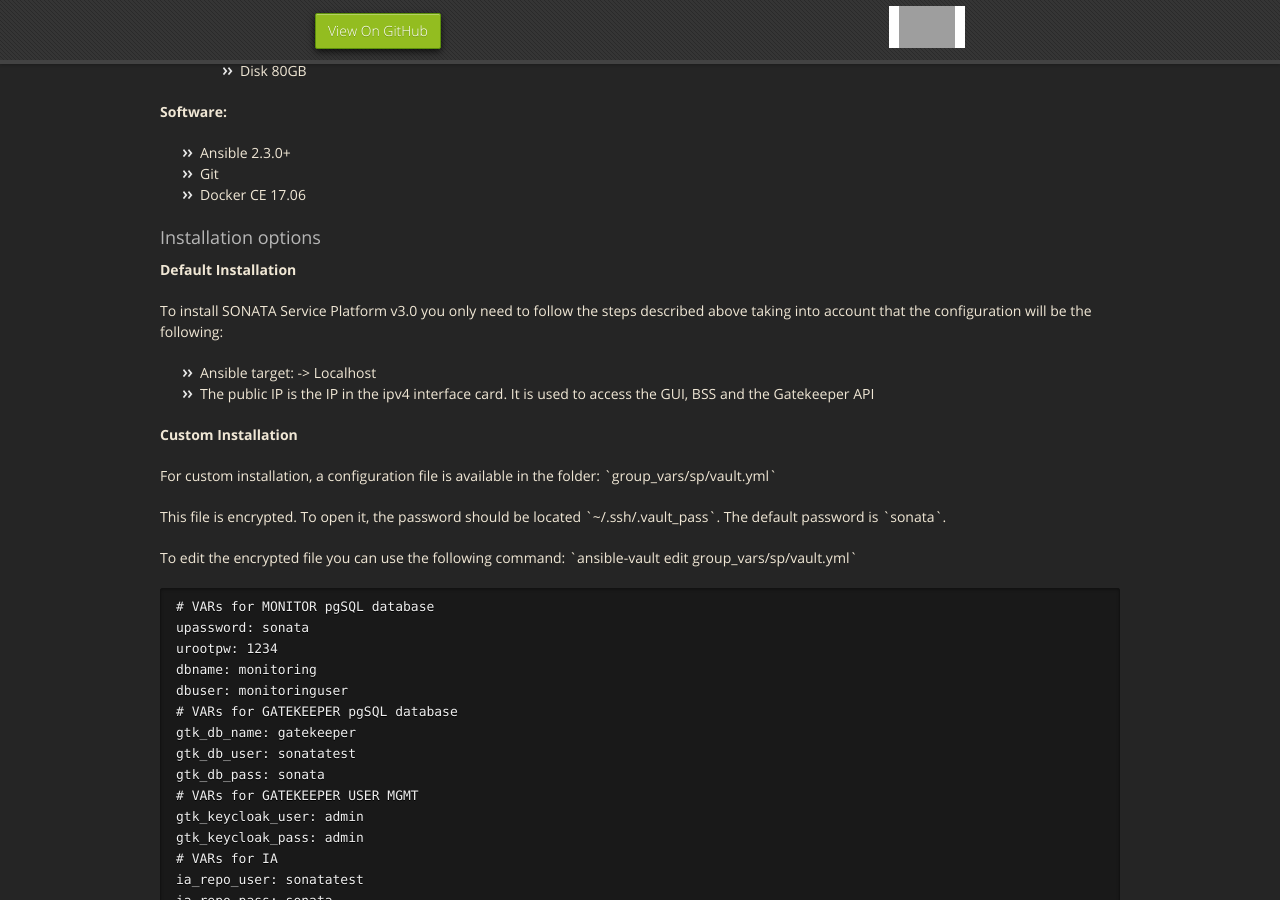
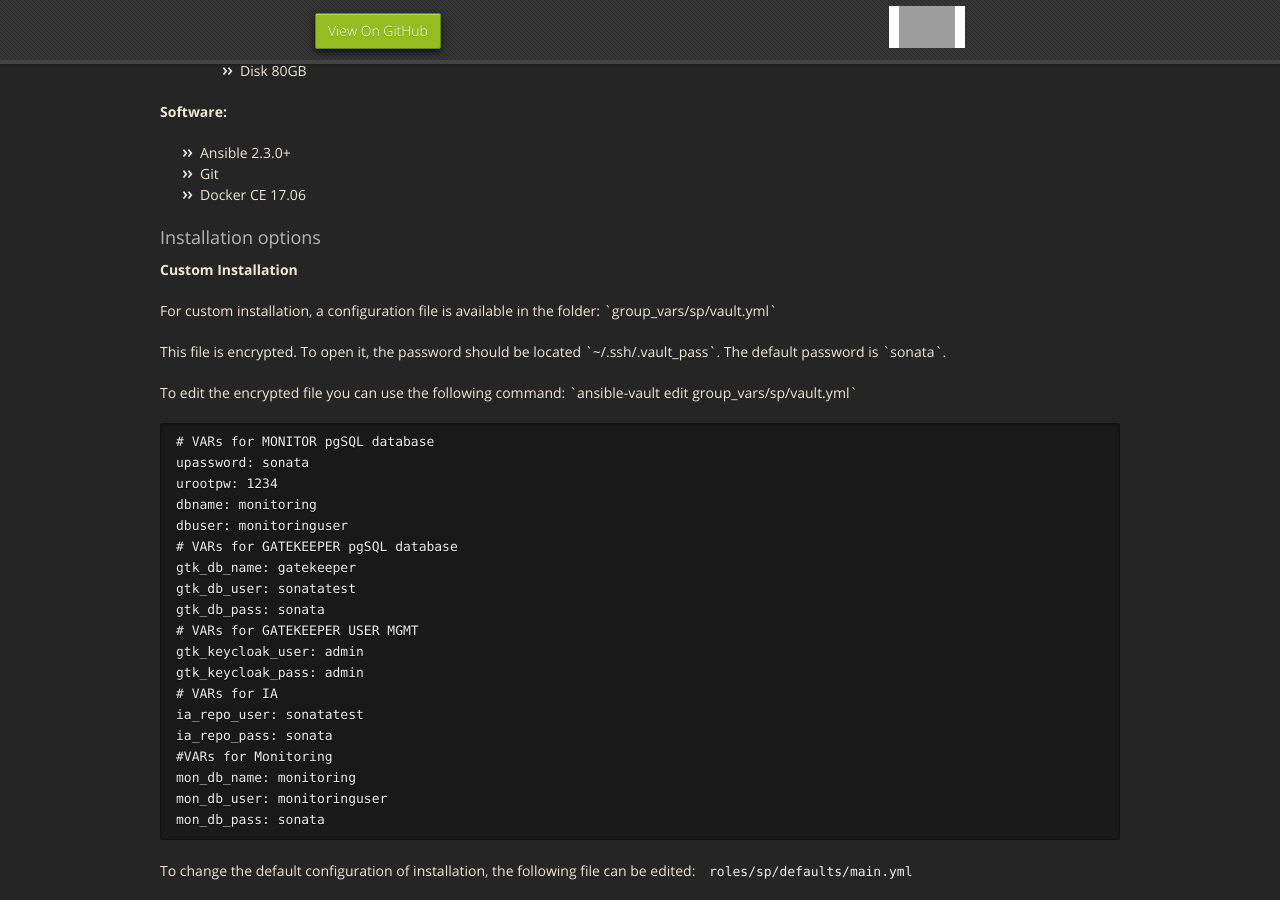
Before and after one commit to sonata-nfv/sonata-nfv.github.io, a Jekyll site: the page built from component_installation.md, in a window 1280 px wide and 900 px high, scrolled down 959 px. Built offline with Jekyll 4.4.1, drawn with Linux system fonts in a browser that asks for light colours; nearby versions of some CDN libraries; grey boxes are pictures that could not be loaded.

Commit message:
remove "default installation"
which is under "Installation options"

```diff
--- a/component_installation.md
+++ b/component_installation.md
@@ -41,13 +41,6 @@ Afterwards, you are ready to create your own services (or acquire existing ones)
 -   Docker CE 17.06
 
 ### Installation options
-
-**Default Installation**
-
-To install SONATA Service Platform v3.0 you only need to follow the steps described above taking into account that the configuration will be the following:
-
--   Ansible target: -&gt; Localhost
--   The public IP is the IP in the ipv4 interface card. It is used to access the GUI, BSS and the Gatekeeper API
 
 **Custom Installation**
 
```
